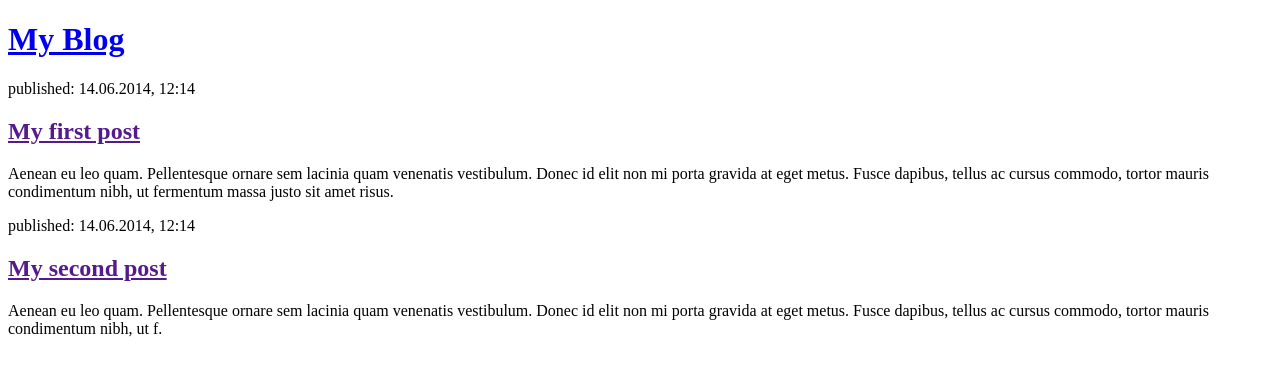
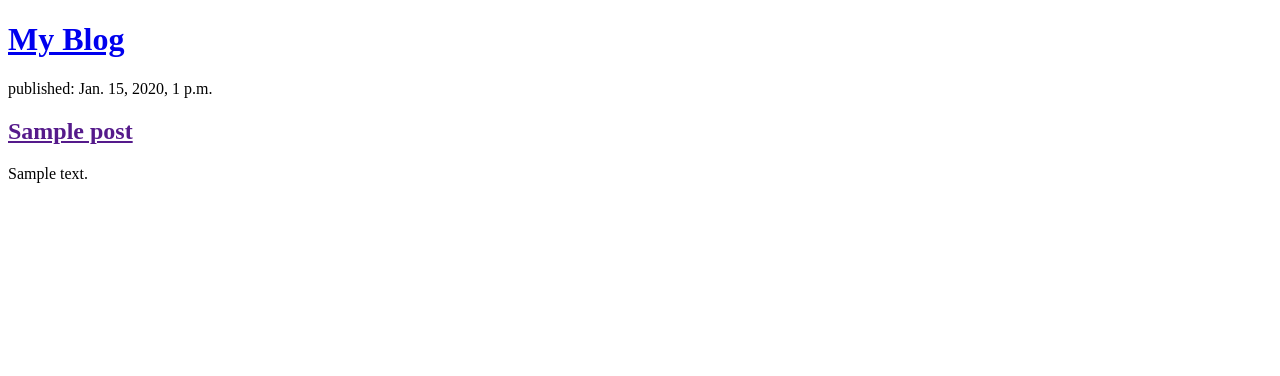
Before and after one commit to MsMutinda/Django-Blog, a Django app: page / in a window 1280 px wide. Shown: the top 376 px of the page. Run offline with Django 3.2, Linux system fonts and the light colour scheme; tables that the repository leaves empty hold one stand-in row (values such as "Sample post").

Commit message:
Display posts from database

```diff
--- a/mysite/myblog/templates/myblog/post_list.html
+++ b/mysite/myblog/templates/myblog/post_list.html
@@ -7,16 +7,15 @@
 <body>
 <div>   <h1><a href="/"> My Blog</a></h1>   </div>
 
-        <div>
-            <p>published: 14.06.2014, 12:14</p>
-            <h2><a href="">My first post</a></h2>
-            <p>Aenean eu leo quam. Pellentesque ornare sem lacinia quam venenatis vestibulum. Donec id elit non mi porta gravida at eget metus. Fusce dapibus, tellus ac cursus commodo, tortor mauris condimentum nibh, ut fermentum massa justo sit amet risus.</p>
-        </div>
+{% for post in posts %}
 
-        <div>
-            <p>published: 14.06.2014, 12:14</p>
-            <h2><a href="">My second post</a></h2>
-            <p>Aenean eu leo quam. Pellentesque ornare sem lacinia quam venenatis vestibulum. Donec id elit non mi porta gravida at eget metus. Fusce dapibus, tellus ac cursus commodo, tortor mauris condimentum nibh, ut f.</p>
-        </div>
+     <div>
+        <p>published: {{ post.published_date }}</p>
+        <h2><a href="">{{ post.title }}</a></h2>
+        <p>{{ post.text|linebreaksbr }}</p>
+    </div>
+
+{% endfor %}
+
 </body>
 </html>
--- a/mysite/myblog/views.py
+++ b/mysite/myblog/views.py
@@ -1,6 +1,11 @@
 from django.shortcuts import render
+from .models import Post  # the . in models means current directory/application
+# this will import the Post model code from models.py
+from django.utils import timezone
 
 
 # Create your views here.
 def post_list(request):
-    return render(request, 'myblog/post_list.html', {})
+    posts = Post.objects.filter(published_date__lte=timezone.now())
+    return render(request, 'myblog/post_list.html', {'posts': posts})  # render function with a request parameter,
+    # and link to the template file. {} will hold things that may need to be added for the template to use
```
